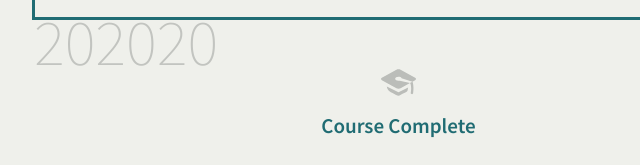
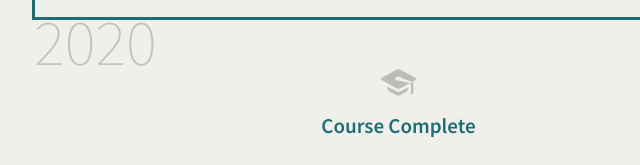
Before and after one commit to alexsommers7/roadmap, a website: page index.html in a window 1280 px wide. Shown: the part 275-440 px from the top of the page, 240-880 px from the left. Drawn offline with Linux system fonts and the light colour scheme; a web font is replaced by a local one.

Commit message:
Update index.html

```diff
--- a/index.html
+++ b/index.html
@@ -22,7 +22,7 @@
                     </div>
                 </div>
                 <div class="milestone">
-                    <h1 class="year">202020</h1>
+                    <h1 class="year">2020</h1>
                     <p class="milestone__date">Feb.</p>
                     <svg class="milestone__type">
                         <use xlink:href="Icons/sprite.svg#icon-graduation-cap"></use>
```
